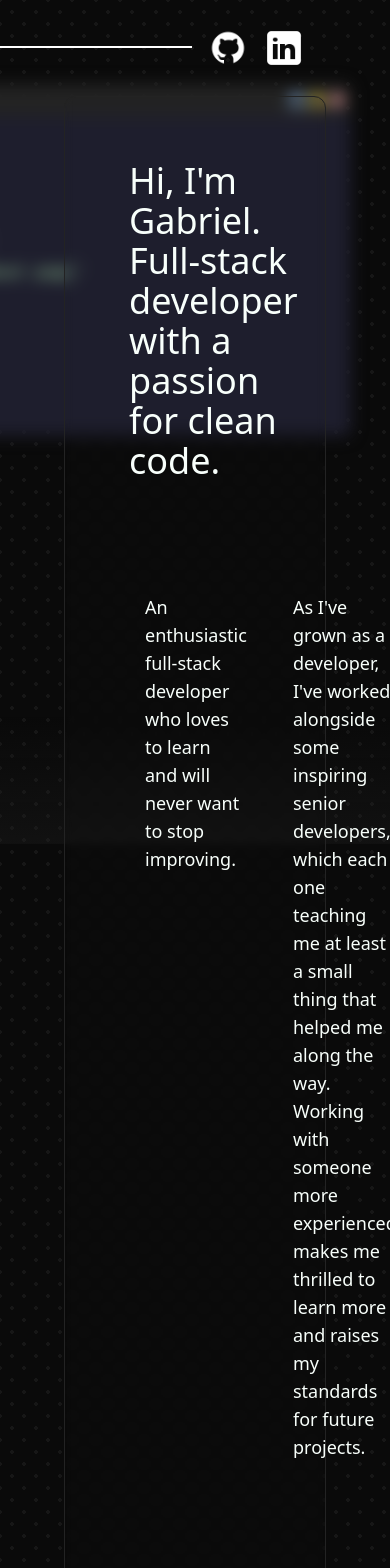
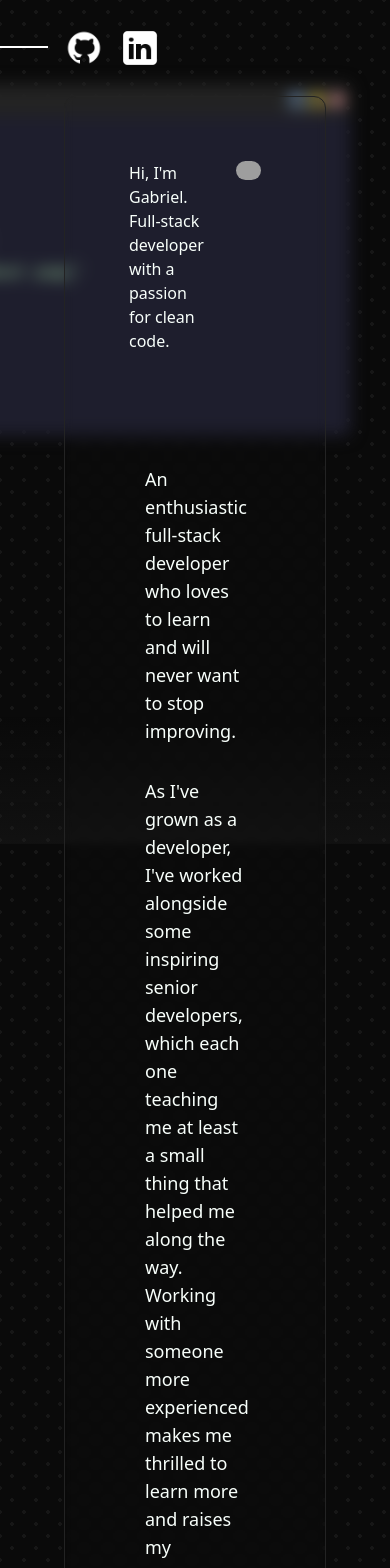
Before and after one commit to gelutz/portfolio, a Next.js app: page / in a window 390 px wide. Shown: the top 1568 px of the page. Built offline with nearby package versions, Linux system fonts and the light colour scheme; grey boxes are pictures that could not be loaded.

Commit message:
feat: versão mobile ok

```diff
--- a/src/app/page.tsx
+++ b/src/app/page.tsx
@@ -5,8 +5,11 @@ import Hello from "@/components/hello";
 import Skills from "@/components/skills";
 import Topbar from "@/components/socials-nav";
 import Terminal from "@/components/terminal";
+import { useState } from "react";
 
 export default function Home() {
+  const [lang, setLang] = useState("en");
+
   return (
     <div className="min-h-screen z-10 polka text-branco ">
       <div className="absolute top-[10%] right-[10%] ">
--- a/src/components/about.tsx
+++ b/src/components/about.tsx
@@ -9,7 +9,7 @@ export default function About({ lang }: { lang: "pt" | "en" }) {
   };
   return (
     <>
-      <div className="flex w-full gap-x-4 text-lg">
+      <div className="flex flex-col sm:flex-row w-full gap-x-4 text-lg">
         <div className="w-full p-4 rounded-lg ">{leftText[lang]}</div>
         <div className="w-full p-4 rounded-lg ">{rightText[lang]}</div>
       </div>
--- a/src/components/hello.tsx
+++ b/src/components/hello.tsx
@@ -10,7 +10,7 @@ export default function Hello() {
   return (
     <section className="w-full flex gap-x-8 justify-around h-fit">
       <div className="flex flex-col gap-y-4">
-        <span className="text-4xl">{texts.title.en}</span>
+        <span className="sm:text-4xl">{texts.title.en}</span>
       </div>
       <div className="">
         <Image
--- a/src/components/socials-nav.tsx
+++ b/src/components/socials-nav.tsx
@@ -21,7 +21,7 @@ export default function Topbar() {
         id="socials"
         className="flex h-full gap-x-4 transition-transform delay-200 duration-700 ease-in-out -translate-x-full"
       >
-        <div className="border-b-2 border-white w-48 h-[50%]"></div>
+        <div className="border-b-2 border-white sm:w-48 w-12 h-[50%]"></div>
         <div className="h-full flex items-center justify-center gap-x-4">
           <Link href={links.github}>
             <Image
```
